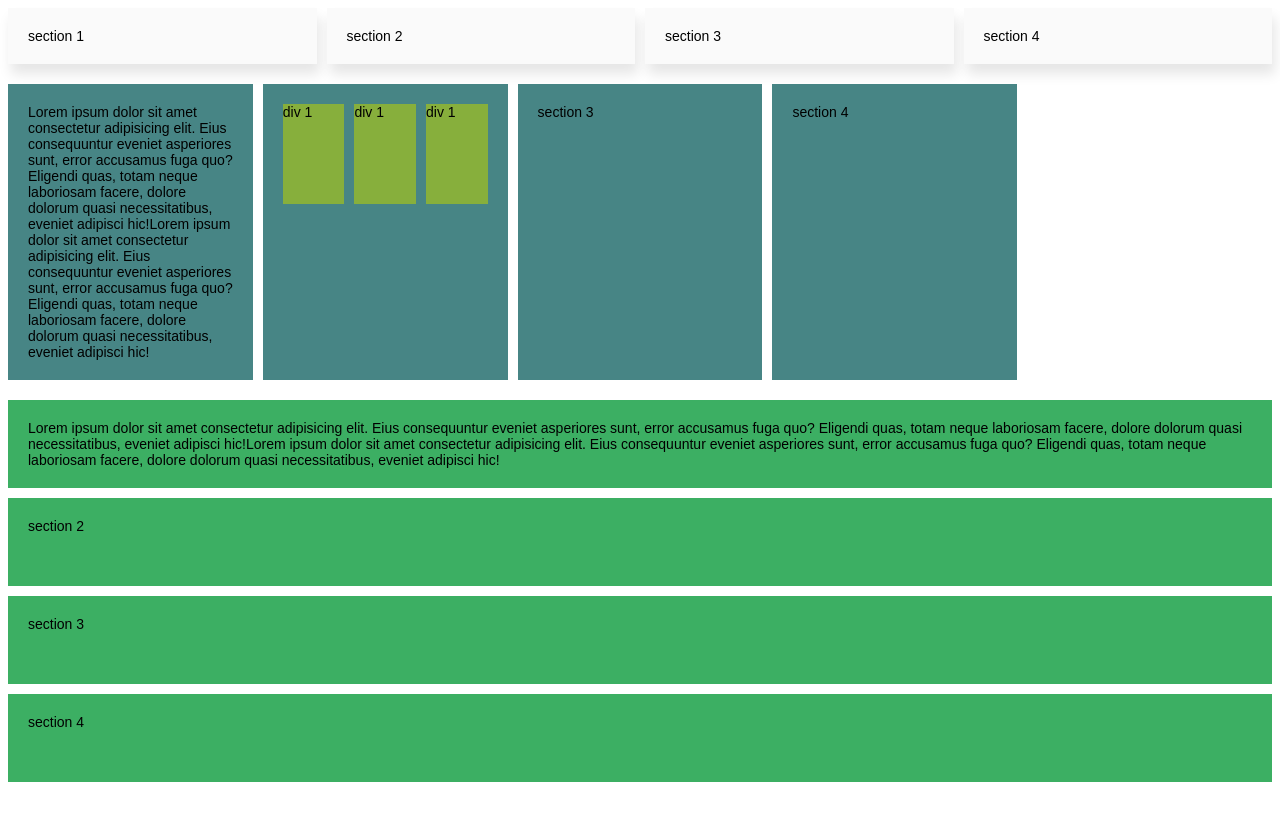
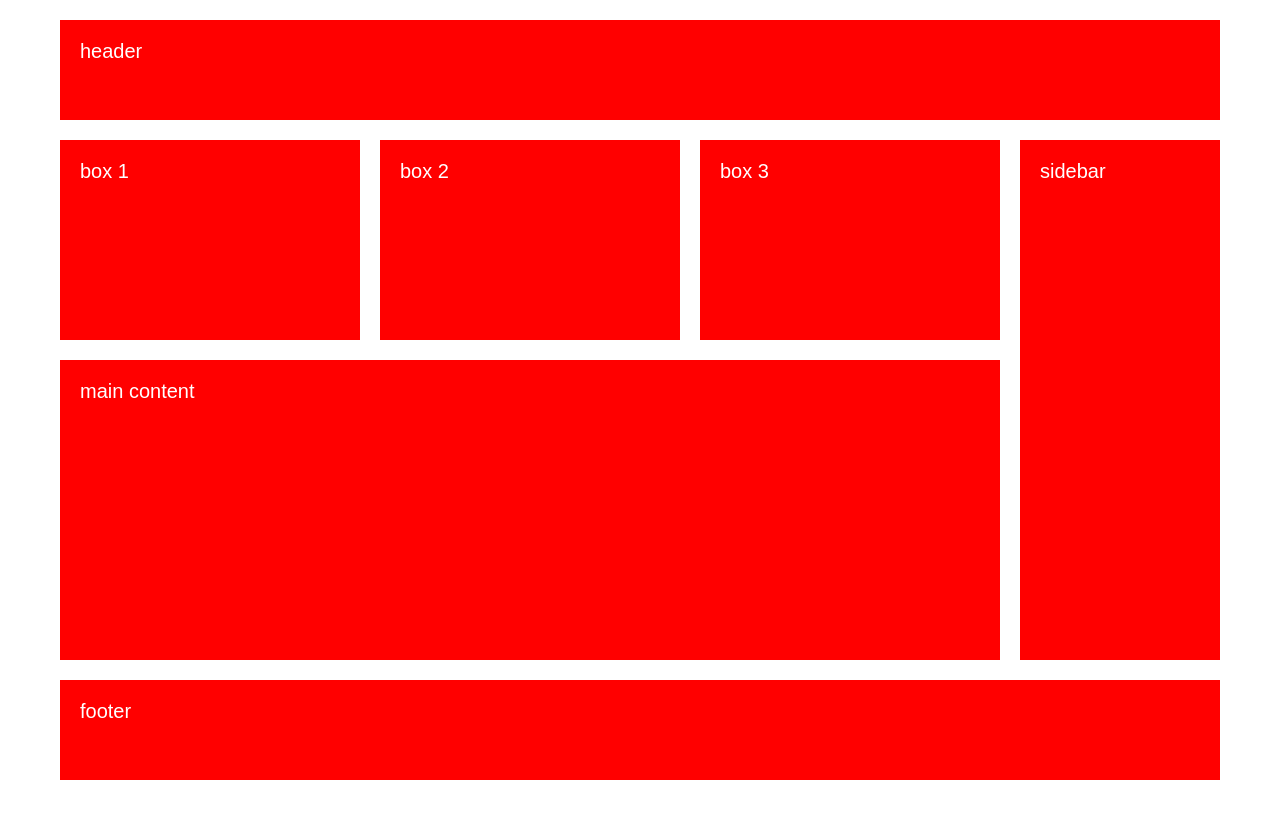
Before and after one commit to sureshkumar1211/21-days-of-code, a plain HTML site: page HTML & CSS/css-grid-basics/index.html in a window 1280 px wide. Drawn offline with Linux system fonts and the light colour scheme.

Commit message:
grid template areas with simple layout

```diff
--- a/HTML & CSS/css-grid-basics/index.html
+++ b/HTML & CSS/css-grid-basics/index.html
@@ -8,7 +8,7 @@
 		<title>GRID LAYOUT</title>
 	</head>
 	<body>
-		<main class="wrapper">
+		<!-- <main class="wrapper">
 			<section>section 1</section>
 			<section>section 2</section>
 			<section>section 3</section>
@@ -45,6 +45,30 @@
 			<section>section 2</section>
 			<section>section 3</section>
 			<section>section 4</section>
-		</main>
+		</main> -->
+
+		<!-- GRID BASICS ADVANCED -->
+
+		<section>
+			<header>
+				header
+			</header>
+
+			<div class="box box--1">box 1</div>
+			<div class="box box--2">box 2</div>
+			<div class="box box--3">box 3</div>
+
+			<aside>
+				sidebar
+			</aside>
+
+			<main>
+				main content
+			</main>
+
+			<footer>
+				footer
+			</footer>
+		</section>
 	</body>
 </html>
--- a/HTML & CSS/css-grid-basics/styles.css
+++ b/HTML & CSS/css-grid-basics/styles.css
@@ -7,8 +7,11 @@ html {
 	font-size: 10px;
 }
 body {
-	font-size: 1.4rem;
 	font-family: Arial, Helvetica, sans-serif;
+	font-size: 2rem;
+	padding: 2rem;
+	width: 120rem;
+	margin: 0 auto;
 }
 .wrapper {
 	display: grid;
@@ -50,3 +53,44 @@ body {
 	background-color: #3caf63;
 	padding: 20px;
 }
+
+/* GRID ADVANCED CSS STYLES */
+
+section {
+	width: 100%;
+	display: grid;
+	grid-template-rows: 100px 200px 300px 100px;
+	grid-template-columns: repeat(3, 1fr) 200px;
+	grid-gap: 2rem;
+	grid-template-areas: "head head head head" "box box box side" "main main main side" "foot foot foot foot";
+	color: #fff;
+}
+
+section > header {
+	grid-area: head;
+	background: red;
+	padding: 2rem;
+}
+
+section > footer {
+	grid-area: foot;
+	background: red;
+	padding: 2rem;
+}
+
+section .box {
+	background: red;
+	padding: 2rem;
+}
+
+section > aside {
+	grid-area: side;
+	background: red;
+	padding: 2rem;
+}
+
+section > main {
+	grid-area: main;
+	background: red;
+	padding: 2rem;
+}
```
